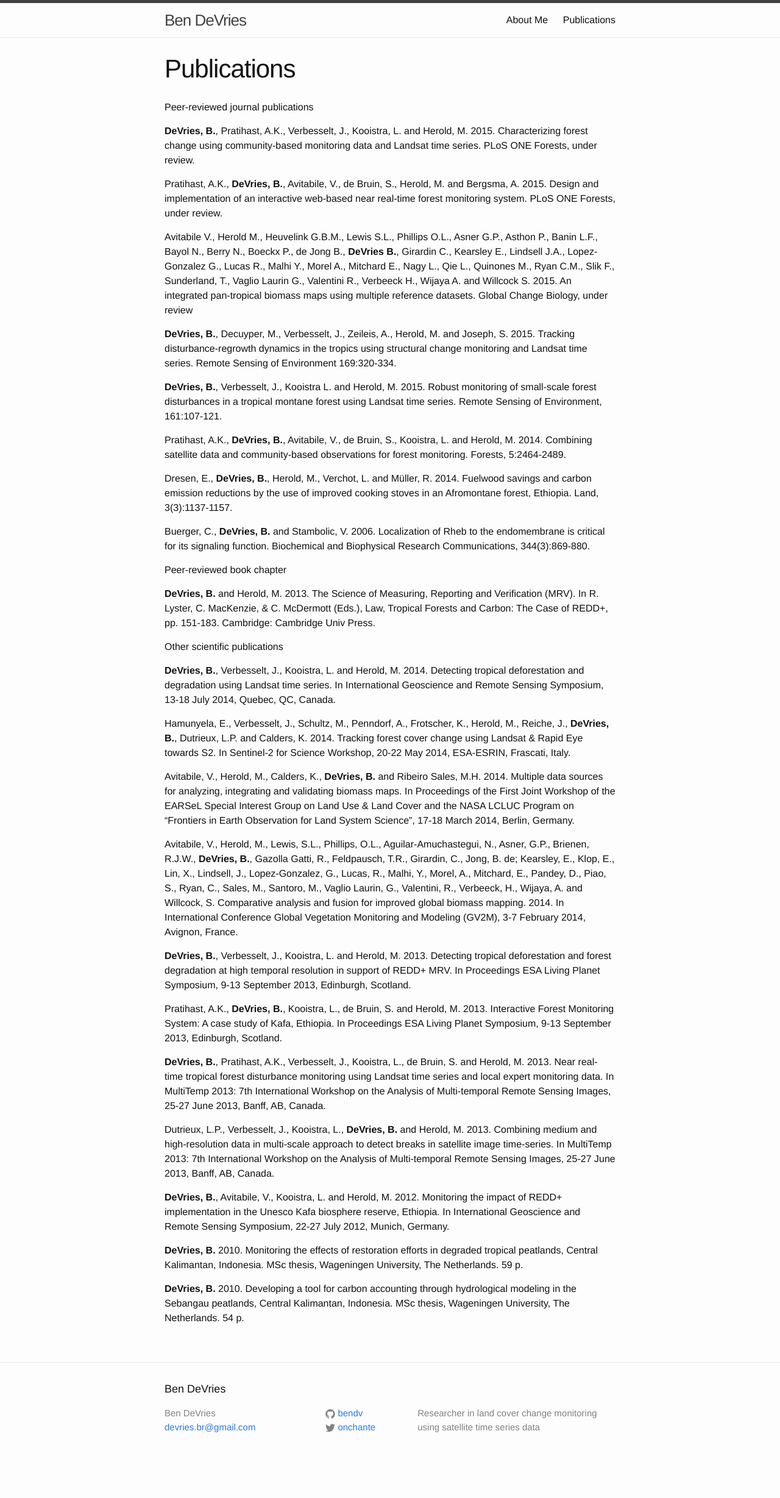
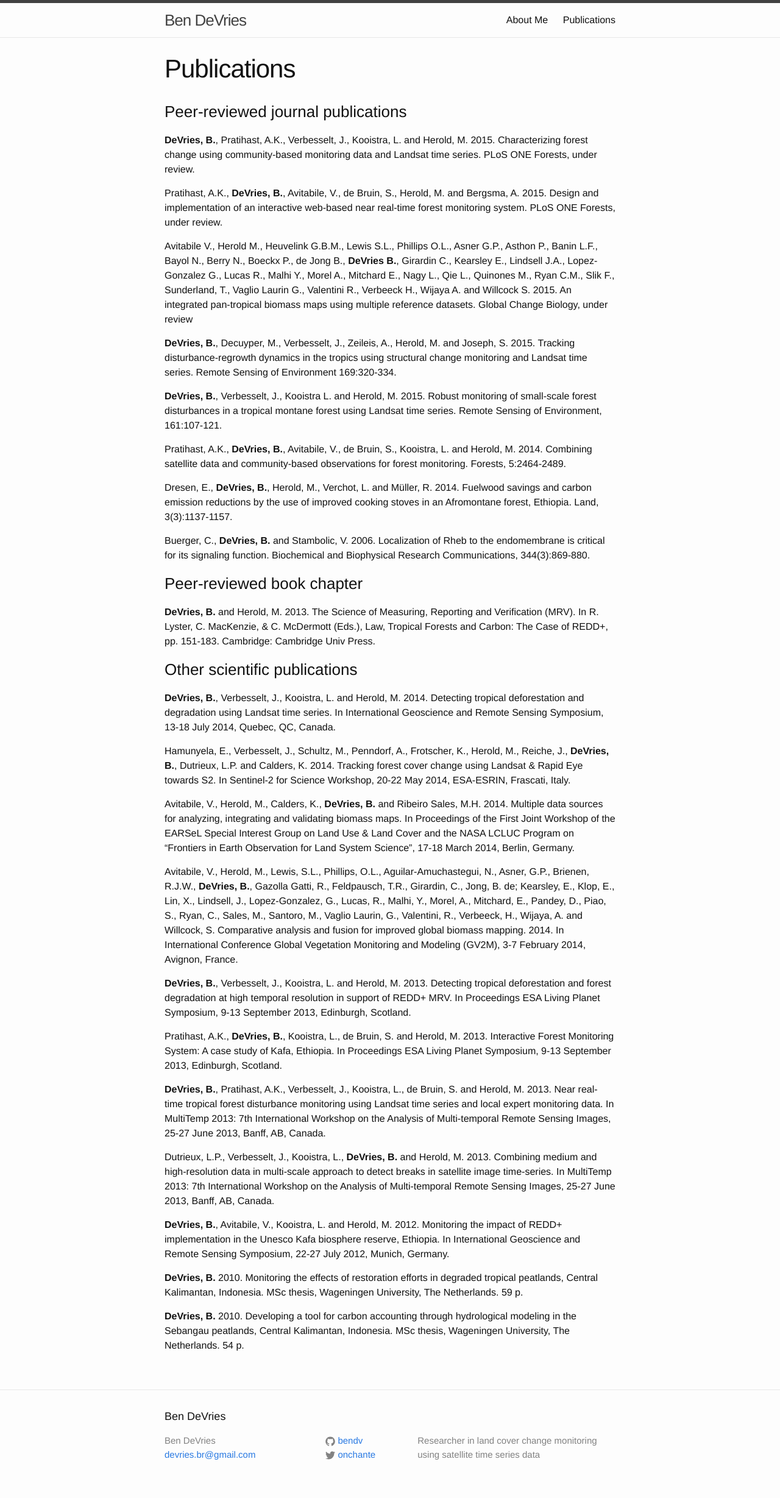
Before and after one commit to bendv/bendv.github.io, a Jekyll site: the page built from publications.md, in a window 1280 px wide. Shown: the whole page at 61% size. Built offline with Jekyll 4.4.1, drawn with Linux system fonts in a browser that asks for light colours; before the commit the page ends 2412 px from its top, so only the background shows below that.

```diff
--- a/publications.md
+++ b/publications.md
@@ -4,7 +4,7 @@ title: Publications
 permalink: /publications.html
 ---
 
-Peer-reviewed journal publications
+### Peer-reviewed journal publications
 
 **DeVries, B.**, Pratihast, A.K., Verbesselt, J., Kooistra, L. and Herold, M. 2015. Characterizing forest change using community-based monitoring data and Landsat time series. PLoS ONE Forests, under review.
 
@@ -22,11 +22,11 @@ Dresen, E., **DeVries, B.**, Herold, M., Verchot, L. and M&#252;ller, R. 2014. F
 
 Buerger, C., **DeVries, B.** and Stambolic, V. 2006. Localization of Rheb to the endomembrane is critical for its signaling function. Biochemical and Biophysical Research Communications, 344(3):869-880.
 
-Peer-reviewed book chapter
+### Peer-reviewed book chapter
 
 **DeVries, B.** and Herold, M. 2013. The Science of Measuring, Reporting and Verification (MRV). In R. Lyster, C. MacKenzie, & C. McDermott (Eds.), Law, Tropical Forests and Carbon: The Case of REDD+, pp. 151-183. Cambridge: Cambridge Univ Press.
 
-Other scientific publications
+### Other scientific publications
 
 **DeVries, B.**, Verbesselt, J., Kooistra, L. and Herold, M. 2014. Detecting tropical deforestation and degradation using Landsat time series. In International Geoscience and Remote Sensing Symposium, 13-18 July 2014, Quebec, QC, Canada.
 
```
